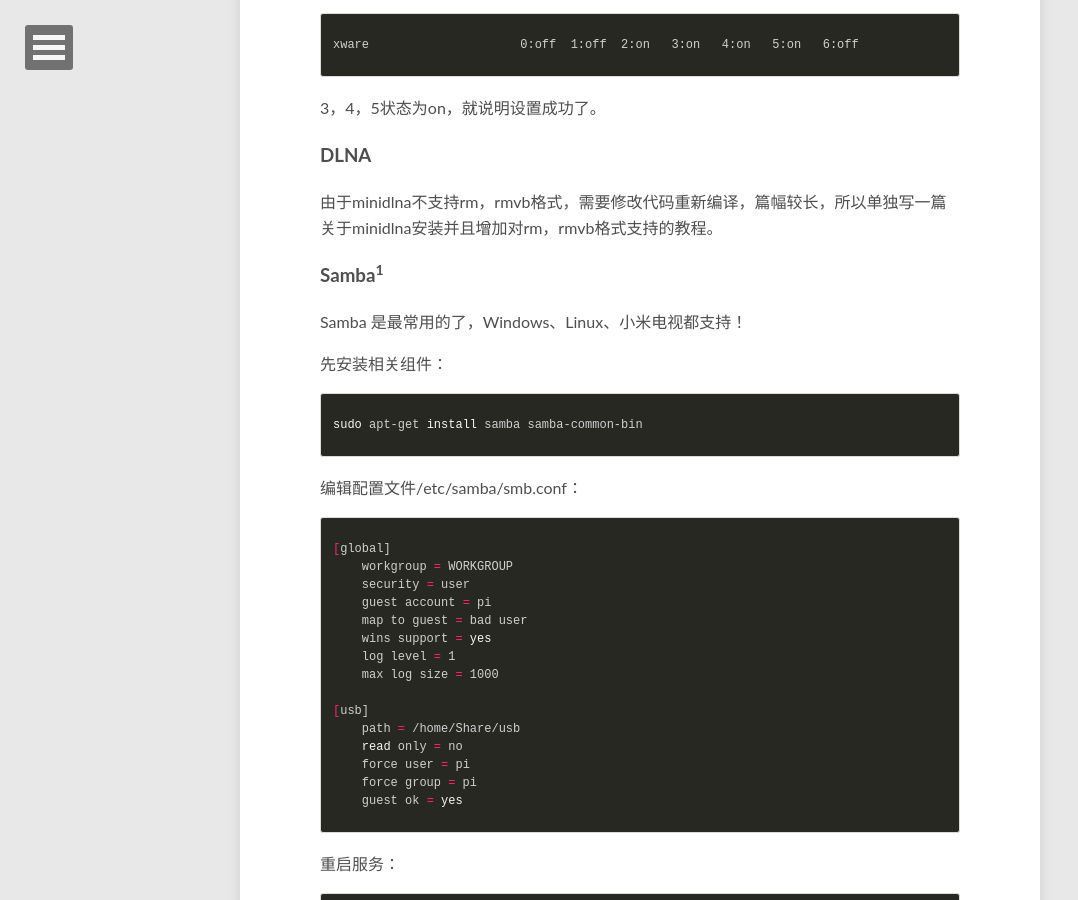
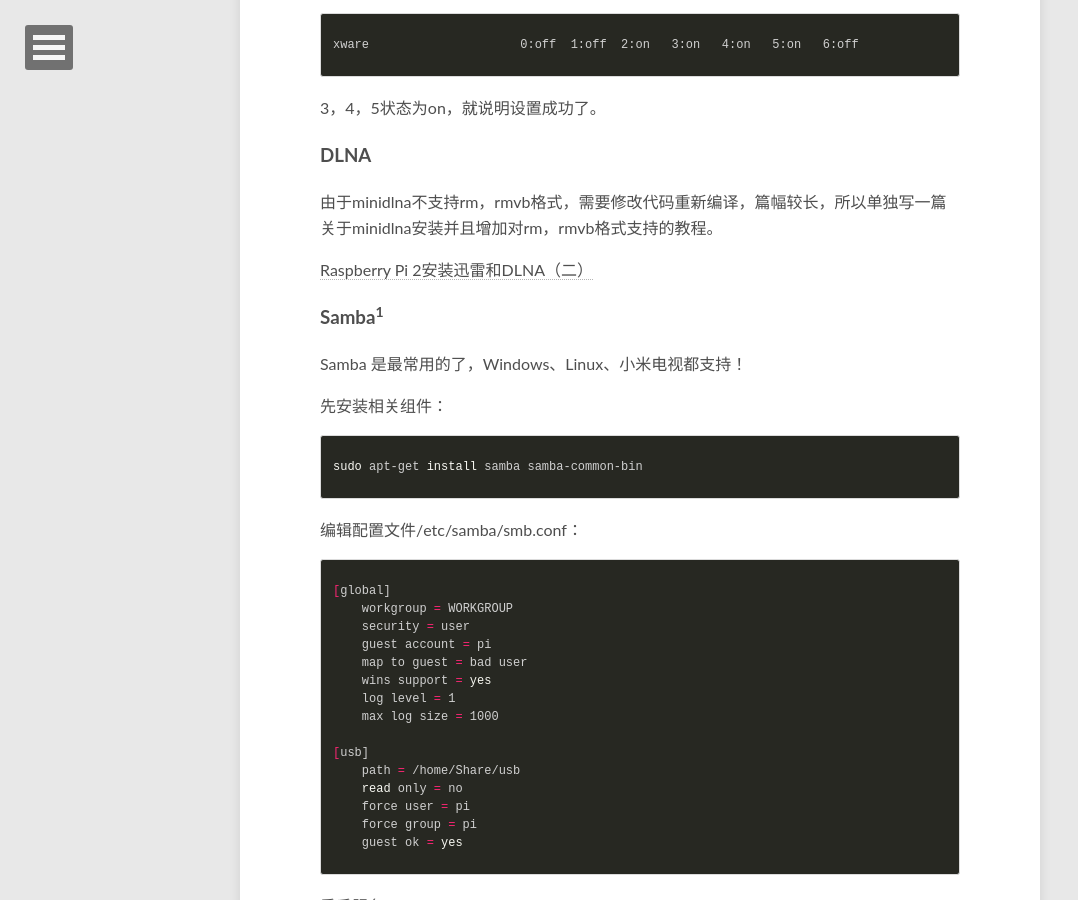
Before and after one commit to nomusics/nomusics.github.io, a Jekyll site: the page built from _posts/2015-03-13-raspberry_pi_xware_and_dlna_1.md, in a window 1280 px wide and 900 px high, scrolled down 7635 px. Shown: the whole window, without its empty margins (0-1078 px from the left). Built offline with Jekyll 4.4.1, drawn with Linux system fonts in a browser that asks for light colours; comment, search, counter and statistics services are not loaded.

Commit message:
增加链接

```diff
--- a/_posts/2015-03-13-raspberry_pi_xware_and_dlna_1.md
+++ b/_posts/2015-03-13-raspberry_pi_xware_and_dlna_1.md
@@ -266,6 +266,8 @@
 
 由于minidlna不支持rm，rmvb格式，需要修改代码重新编译，篇幅较长，所以单独写一篇关于minidlna安装并且增加对rm，rmvb格式支持的教程。
 
+[Raspberry Pi 2安装迅雷和DLNA（二）](/2015/03/16/raspberry_pi_xware_and_dlna_2.html)
+
 ### Samba[^1]
 Samba 是最常用的了，Windows、Linux、小米电视都支持！
 
```
